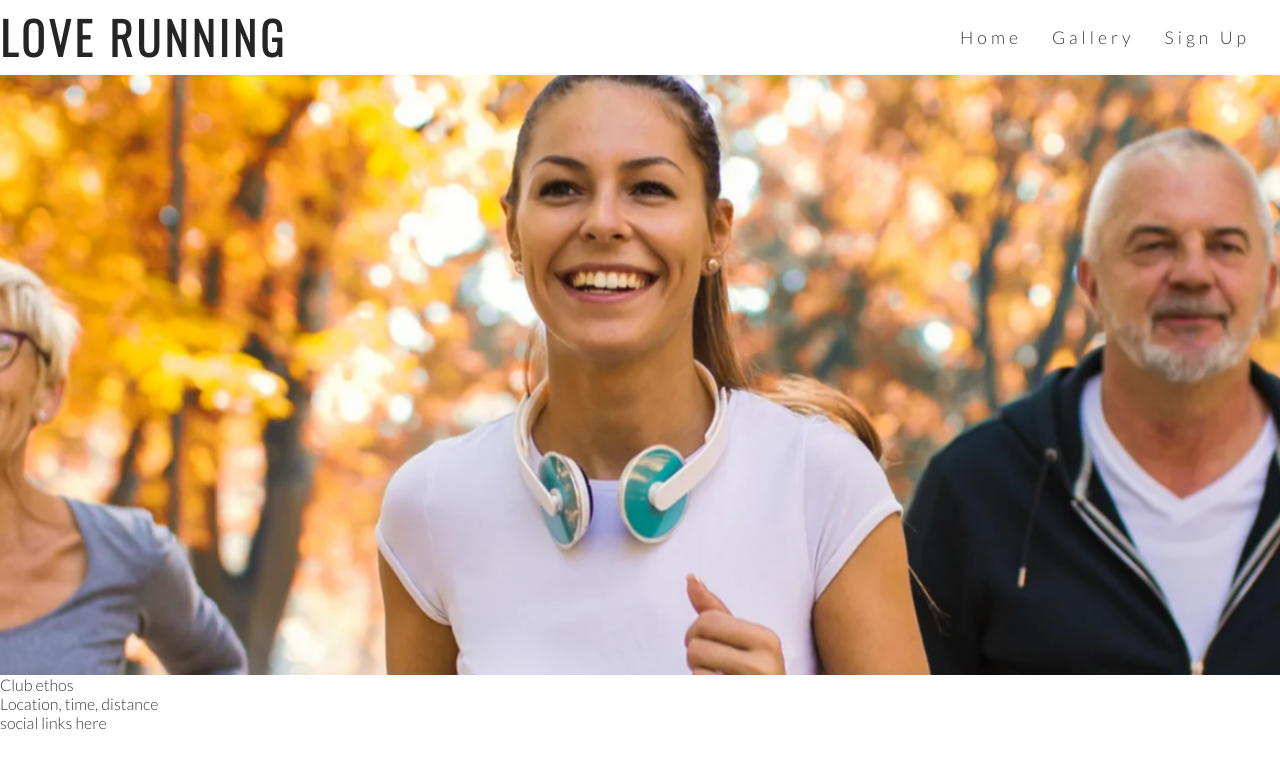
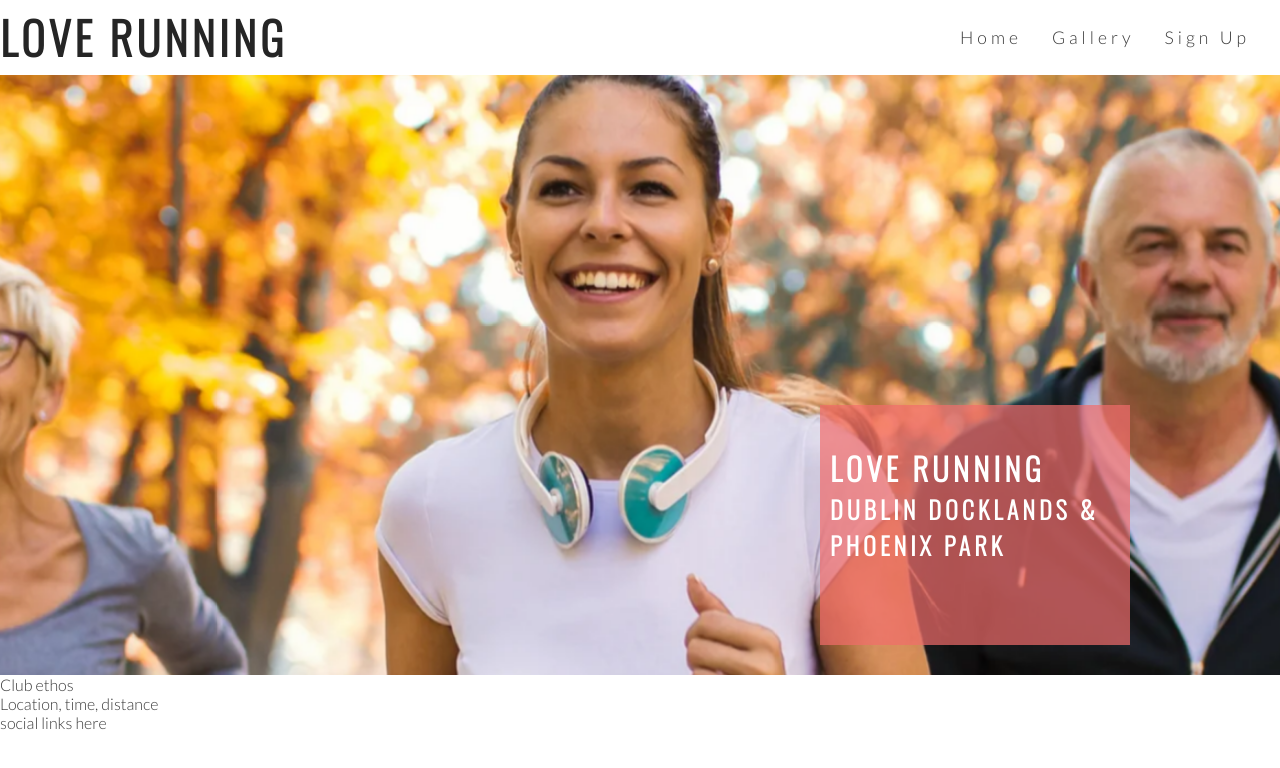
Before and after one commit to pengabutiken/love-running, a plain HTML site: page index.html in a window 1280 px wide. Drawn offline with nearby package versions, Linux system fonts and the light colour scheme.

Commit message:
adding cover text and style

```diff
--- a/assets/css/style.css
+++ b/assets/css/style.css
@@ -47,7 +47,12 @@ h1,h2 {
     height: 600px;
     width: 100%;
     overflow: hidden;
+    position: relative;
 
+}
+
+#cover-text, #cover-text h2 {
+    color:#fff
 }
 
 #hero-image {
@@ -69,3 +74,18 @@ h1,h2 {
     }
 
 }
+#cover-text {
+    font-size: 130%;
+    font-family: Oswald;
+    text-transform: uppercase;
+    letter-spacing: 4px;
+    height: 200px;
+    width: 300px;
+    padding-top: 40px;
+    padding-left: 10px;
+    background-color: rgba(241, 109, 107 , .7);
+    bottom: 30px;
+    right: 150px;
+    position: absolute;
+
+}
--- a/index.html
+++ b/index.html
@@ -38,6 +38,10 @@
 
     <section id="hero-outer">
          <div id="hero-image"></div>
+         <div id="cover-text">
+            <h2>Love Running</h2>
+            <h3>Dublin Docklands & Phoenix Park</h3>
+         </div>
     </section>
     <section> Club ethos</section>
     <section> Location, time, distance</section>
```
